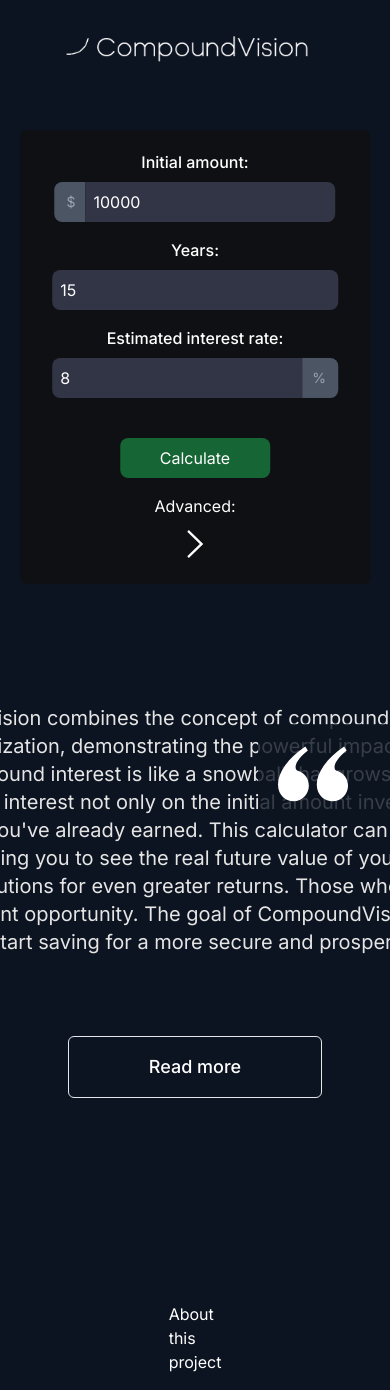
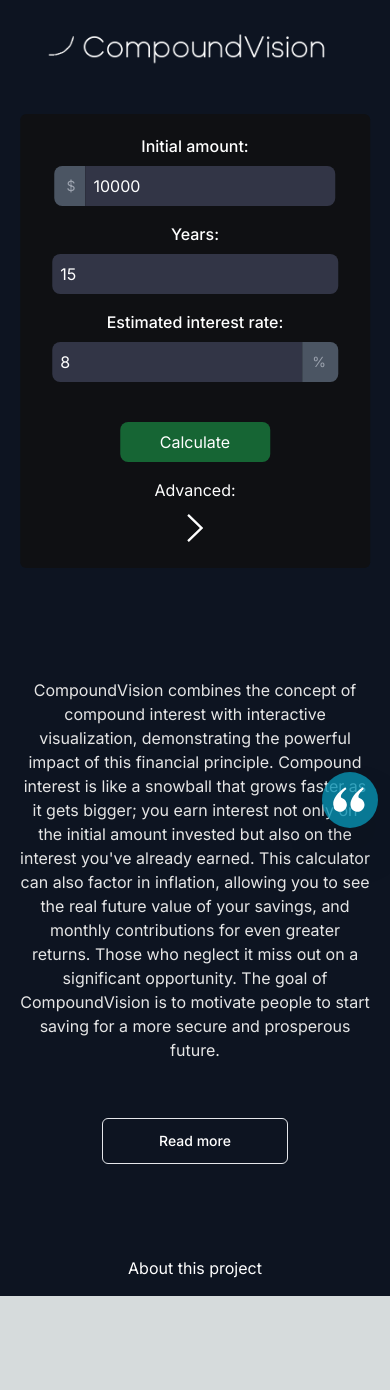
Before and after one commit to CSCphilip/compoundvision, a Next.js app: page /v3 in a window 390 px wide. After the commit the page ends 1296 px from the top, so only its background shows below. Built offline with nearby package versions, Linux system fonts and the light colour scheme.

Commit message:
Add most of the responsiveness designs for default (smallest, less than sm).

```diff
--- a/app/_components/v3/CompoundInterestForm.tsx
+++ b/app/_components/v3/CompoundInterestForm.tsx
@@ -107,8 +107,9 @@
             </span>
             <input
               {...fields.initialAmount}
+              type="number"
               defaultValue={10000}
-              className="rounded-e-lg p-2 text-white bg-[#323546] outline-none w-full"
+              className="rounded-e-lg p-2 text-white bg-[#323546] outline-none w-full [appearance:textfield] [&::-webkit-outer-spin-button]:appearance-none [&::-webkit-inner-spin-button]:appearance-none"
               tabIndex={1}
             />
           </div>
@@ -122,8 +123,9 @@
           <label className="font-medium mb-2 text-white">Years:</label>
           <input
             {...fields.years}
+            type="number"
             defaultValue={15}
-            className="rounded-lg p-2 text-white bg-[#323546] outline-none w-full"
+            className="rounded-lg p-2 text-white bg-[#323546] outline-none w-full [appearance:textfield] [&::-webkit-outer-spin-button]:appearance-none [&::-webkit-inner-spin-button]:appearance-none"
             tabIndex={2}
           />
           {errors.years && (
@@ -139,8 +141,9 @@
           <div className="flex justify-center">
             <input
               {...fields.estimatedInterestRate}
+              type="number"
               defaultValue={8}
-              className="rounded-s-lg p-2 text-white bg-[#323546] outline-none w-full"
+              className="rounded-s-lg p-2 text-white bg-[#323546] outline-none w-full [appearance:textfield] [&::-webkit-outer-spin-button]:appearance-none [&::-webkit-inner-spin-button]:appearance-none"
               tabIndex={3}
             />
             <span className="inline-flex items-center justify-center ps-[10px] pe-3 text-sm rounded-e-lg bg-gray-600 text-gray-400">
@@ -251,7 +254,8 @@
             <div className="flex justify-center">
               <input
                 {...fields.annualInflationRate}
-                className="rounded-s-lg p-2 text-white bg-[#323546] outline-none w-full"
+                type="number"
+                className="rounded-s-lg p-2 text-white bg-[#323546] outline-none w-full [appearance:textfield] [&::-webkit-outer-spin-button]:appearance-none [&::-webkit-inner-spin-button]:appearance-none"
               />
               <span className="inline-flex items-center justify-center ps-[10px] pe-3 text-sm rounded-e-lg bg-gray-600 text-gray-400">
                 %
@@ -273,7 +277,8 @@
               </span>
               <input
                 {...fields.monthlyContribution}
-                className="rounded-e-lg p-2 text-white bg-[#323546] outline-none w-full"
+                type="number"
+                className="rounded-e-lg p-2 text-white bg-[#323546] outline-none w-full [appearance:textfield] [&::-webkit-outer-spin-button]:appearance-none [&::-webkit-inner-spin-button]:appearance-none"
               />
             </div>
             {errors.monthlyContribution && (
@@ -289,7 +294,8 @@
             <div className="flex justify-center">
               <input
                 {...fields.annualContributionIncreaseRate}
-                className={`rounded-s-lg p-2 text-white bg-[#323546] outline-none w-full ${
+                type="number"
+                className={`rounded-s-lg p-2 text-white bg-[#323546] outline-none w-full [appearance:textfield] [&::-webkit-outer-spin-button]:appearance-none [&::-webkit-inner-spin-button]:appearance-none ${
                   monthlyContribution === 0 && "cursor-not-allowed"
                 }`}
               />
@@ -307,7 +313,8 @@
             <label className="font-medium mb-2 text-white">Age:</label>
             <input
               {...fields.age}
-              className="rounded-lg p-2 text-white bg-[#323546] outline-none w-full"
+              type="number"
+              className="rounded-lg p-2 text-white bg-[#323546] outline-none w-full [appearance:textfield] [&::-webkit-outer-spin-button]:appearance-none [&::-webkit-inner-spin-button]:appearance-none"
             />
             {errors.age && (
               <p className="text-sm italic text-red-500">
--- a/app/_components/v3/InformationSection.tsx
+++ b/app/_components/v3/InformationSection.tsx
@@ -3,9 +3,7 @@
 export default function InformationSection() {
   return (
     <div className="flex flex-col items-center">
-      {/* NOTE: The following text paragraph could be some exotic color like text-teal-200 */}
-
-      <p className="w-[715px] text-center text-xl text-neutral-200 mt-[30px]">
+      <p className="px-5 sm:px-0 sm:w-[715px] text-center sm:text-xl text-neutral-200 mt-[20px] sm:mt-[30px]">
         CompoundVision combines the concept of compound interest with
         interactive visualization, demonstrating the powerful impact of this
         financial principle. Compound interest is like a snowball that grows
@@ -20,7 +18,7 @@
 
       <Link
         href="/v3/information"
-        className="mt-20 text-lg font-medium hover:text-lime-200 border rounded-md px-20 py-4 text-white"
+        className="mt-14 sm:mt-20 text-sm sm:text-lg font-medium hover:text-cyan-500 border rounded-md px-14 sm:px-20 py-3 sm:py-4 text-white"
       >
         Read more
       </Link>
--- a/app/_components/v3/SlidingQuote.tsx
+++ b/app/_components/v3/SlidingQuote.tsx
@@ -1,17 +1,77 @@
 import { motion } from "framer-motion";
+import { useState } from "react";
 
 export default function SlidingQuote() {
+  const [isMobileQuoteOpen, setIsMobileQuoteOpen] = useState(false);
+
+  const smallerScreenVariants = {
+    closed: { y: "100%", opacity: 0 }, // Starts off-screen (below)
+    open: { y: 0, opacity: 1 }, // Slides up into view
+  };
+
   return (
+    <>
+      {/* On smaller screens */}
+      <div className="sm:hidden">
+        {/* fixed bottom-4 right-4 shadow-xl bg-sky-500 bg-opacity-90 rounded-full p-4 text-white hover:bg-sky-600 focus:outline-none focus:ring-4 focus:ring-sky-300 transition-all duration-300 ease-in-out */}
+        <button
+          className={`z-50 fixed bottom-0 right-0 shadow-2xl bg-cyan-600 bg-opacity-80 rounded-full mb-4 mr-3 hover:bg-cyan-600 ${
+            isMobileQuoteOpen && "ring-2 ring-sky-300"
+          } transition-all duration-300 ease-in-out`}
+          onClick={() => {
+            setIsMobileQuoteOpen(!isMobileQuoteOpen);
+          }}
+        >
+          <QuoteIcon />
+        </button>
         <motion.div
-      className="w-[600px] fixed bottom-0 right-0 mb-5 cursor-pointer bg-opacity-80 bg-[#0d1421] rounded-l-lg pl-5"
+          className="fixed inset-x-0 bottom-0 h-[200px] px-5 pt-5 text-center bg-[#0d1421] border-t border-t-white text-white"
+          initial="closed"
+          animate={isMobileQuoteOpen ? "open" : "closed"}
+          variants={smallerScreenVariants}
+          transition={{ duration: 1, ease: "easeInOut" }}
+        >
+          <p className="text-[15px]">
+            <i>
+              "Compound interest is the eighth wonder of the world. He who
+              understands it, earns it ... he who doesn't ... pays it."
+            </i>
+          </p>
+          <p className="mt-1 font-bold">― Albert Einstein</p>
+        </motion.div>
+      </div>
+
+      {/* On larger screens */}
+      <motion.div
+        className="hidden sm:inline w-[600px] fixed bottom-0 right-0 mb-5 cursor-pointer bg-opacity-80 bg-[#0d1421] rounded-l-lg pl-5"
         initial={{ x: "78%" }}
         whileHover={{ x: 0 }}
         transition={{ type: "easeInOut", duration: 2 }}
       >
         <div className="flex items-center gap-x-4">
           <div className="rounded-full">
+            <QuoteIcon />
+          </div>
+
+          <div className="text-white">
+            <p className="text-[15px]">
+              <i>
+                "Compound interest is the eighth wonder of the world. He who
+                understands it, earns it ... he who doesn't ... pays it."
+              </i>
+            </p>
+            <p className="mt-1 font-bold">― Albert Einstein</p>
+          </div>
+        </div>
+      </motion.div>
+    </>
+  );
+}
+
+function QuoteIcon() {
+  return (
     <svg
-            className="h-[100px] w-[100px]"
+      className="size-14 sm:size-[100px] rounded-full sm:rounded-none ps-[11px] pb-[1px] sm:ps-0 sm:pb-0"
       fill="#ffffff"
       viewBox="0 0 32 32"
       version="1.1"
@@ -28,18 +88,5 @@
         <path d="M9.563 8.469l-0.813-1.25c-5.625 3.781-8.75 8.375-8.75 12.156 0 3.656 2.688 5.375 4.969 5.375 2.875 0 4.906-2.438 4.906-5 0-2.156-1.375-4-3.219-4.688-0.531-0.188-1.031-0.344-1.031-1.25 0-1.156 0.844-2.875 3.938-5.344zM21.969 8.469l-0.813-1.25c-5.563 3.781-8.75 8.375-8.75 12.156 0 3.656 2.75 5.375 5.031 5.375 2.906 0 4.969-2.438 4.969-5 0-2.156-1.406-4-3.313-4.688-0.531-0.188-1-0.344-1-1.25 0-1.156 0.875-2.875 3.875-5.344z"></path>{" "}
       </g>
     </svg>
-        </div>
-
-        <div className="text-white">
-          <p className="text-[15px]">
-            <i>
-              "Compound interest is the eighth wonder of the world. He who
-              understands it, earns it ... he who doesn't ... pays it."
-            </i>
-          </p>
-          <p className="mt-1 font-bold">― Albert Einstein</p>
-        </div>
-      </div>
-    </motion.div>
   );
 }
--- a/app/_types/index.tsx
+++ b/app/_types/index.tsx
@@ -17,3 +17,9 @@
   contributions?: number; // From monthly contributions (accumulated), initial + contributions
   totalWithContributionsInflationAdjusted?: number;
 };
+
+export type ResponsiveChart = {
+  isMirror: boolean;
+  yAxisOrientation: "left" | "right";
+  height: number;
+};
--- a/app/globals.css
+++ b/app/globals.css
@@ -33,7 +33,7 @@
 }
 
 .border-shadow {
-  box-shadow: 4px 0px 0px rgba(255, 0, 0, 1);
+  box-shadow: 3px 0px 0px rgba(255, 0, 0, 1);
 }
 
 * {
--- a/app/v3/page.tsx
+++ b/app/v3/page.tsx
@@ -15,23 +15,30 @@
 export default function CompoundVisionV3() {
   const { inputFormData } = useCompoundInterest();
 
+  const chartAndFvVariants = {
+    closed: { height: 0, opacity: 0 },
+    open: { height: "auto", opacity: 1 },
+  };
+
   return (
     <main className="flex flex-col bg-[#0d1421] w-screen min-h-screen overflow-x-hidden">
       <div className="flex justify-center mr-2 mt-2 sm:-mt-2">
-        <img src="/CompoundVision_logo.png" className="scale-[0.7]" />
+        <img
+          src="/CompoundVision_logo.png"
+          className="scale-[0.8] sm:scale-[0.7]"
+        />
       </div>
 
-      <div className="hidden sm:inline z-0 w-11/12 h-5/6 self-center absolute mt-32 border-t-2 border-x-2 border-blue-700 rounded-full border-shadow" />
+      {/* <div className="hidden z-0 w-11/12 max-w-[370px] sm:max-w-full h-5/6 self-center absolute mt-28 sm:mt-32 border-t-2 border-x-2 border-blue-700 rounded-full border-shadow" /> */}
+      <div className="hidden lg:inline z-0 w-11/12 h-5/6 self-center absolute mt-32 border-t-2 border-x-2 border-blue-700 rounded-full border-shadow" />
 
-      <div className="relative left-1/2 transform -translate-x-1/2 w-fit h-fit mt-10 sm:mt-20">
+      <div className="relative left-1/2 transform -translate-x-1/2 w-fit h-fit mt-6 sm:mt-20">
         {/* Chart and FV: */}
         <div className="relative left-1/2 transform -translate-x-1/2 w-fit">
           <motion.div
-            initial={{ height: 0, opacity: 0 }}
-            animate={{
-              height: inputFormData !== null ? "auto" : 0,
-              opacity: inputFormData !== null ? 1 : 0,
-            }}
+            initial="closed"
+            animate={inputFormData !== null ? "open" : "closed"}
+            variants={chartAndFvVariants}
             transition={{ duration: 1, ease: "easeInOut" }}
           >
             {inputFormData && (
@@ -58,17 +65,15 @@
         </div>
       </div>
 
-      {/* TODO: You could add a pie chart here somewhere of some sort as well.
-      Perhaps, StraightAnglePieChart from Recharts. */}
-
       <InformationSection />
 
       {/* To always push the link to the bottom of the content of the page  */}
       <div className="grow" />
-      <div className="flex justify-center mt-48">
+
+      <div className="flex justify-center mt-20 sm:mt-48">
         <Link
           href="/v3/about"
-          className="pb-4 pt-3 hover:rounded-t-xl px-56 hover:bg-slate-900 hover:bg-opacity-85 text-white"
+          className="pb-4 pt-3 sm:hover:rounded-t-xl w-full sm:w-fit text-center sm:px-56 hover:bg-slate-900 hover:bg-opacity-85 text-white"
         >
           About this project
         </Link>
```
Also changed, not shown: app/_components/v3/CompoundInterestChart.tsx (+56 -10 lines), app/_components/v3/FutureValueDisplay.tsx (+8 -12 lines). Lines whose indentation alone changed are shown as unchanged.
